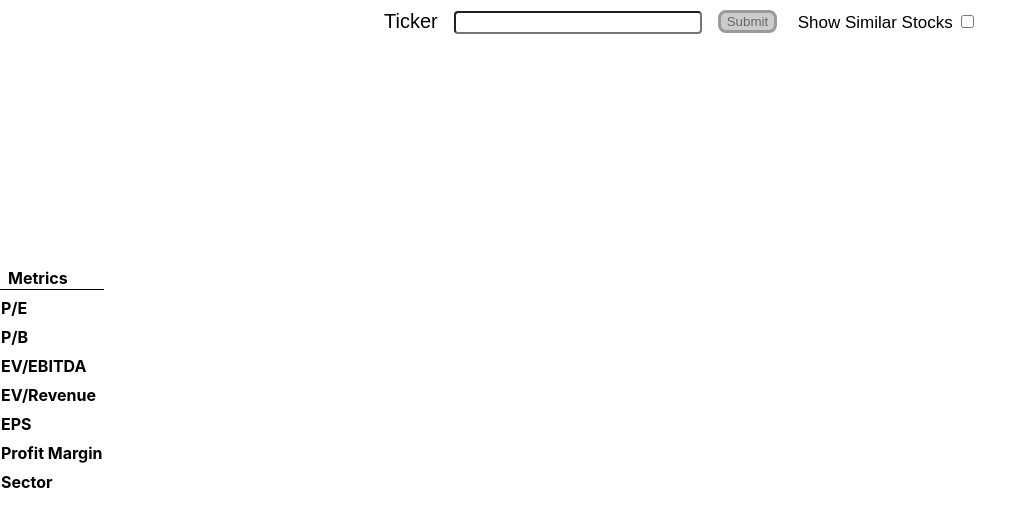
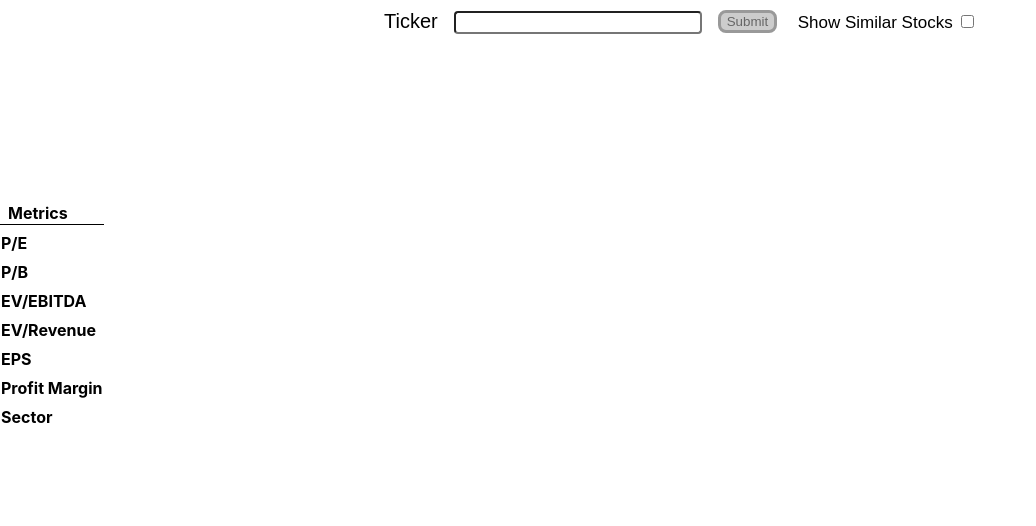
Before and after one commit to mattlee2021/Stock-Comparable-Analysis-App, a React (Create React App) app: page / in a window 1280 px wide. Shown: the top 526 px of the page, without its empty margins (0-1036 px from the left). Built offline with nearby package versions, Linux system fonts and the light colour scheme.

Commit message:
update card style

```diff
--- a/src/Components/Card.scss
+++ b/src/Components/Card.scss
@@ -1,7 +1,8 @@
 table {
   border-collapse: collapse;
-  position: absolute;
-  top: 260px;
+  position: relative;
+  top: 10px;
+  margin-bottom: 50px;
 }
 
 .stockNames {
--- a/src/Components/StockSearch.scss
+++ b/src/Components/StockSearch.scss
@@ -1,6 +1,7 @@
 form {
   position: relative;
   font-family: Arial, Helvetica, sans-serif;
+  min-height: 185px;
 }
 
 .ticker {
```
